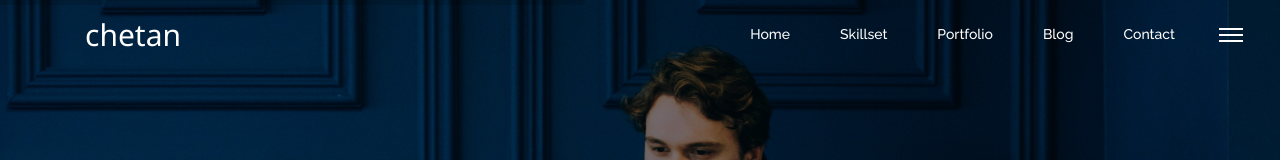
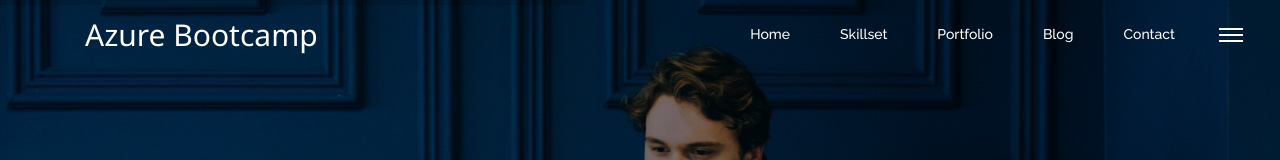
Before and after one commit to Chetan36/ChetanWeb, a website: page public/index.html in a window 1280 px wide. Shown: the top 160 px of the page. Drawn offline with nearby package versions, Linux system fonts and the light colour scheme; some packages are replaced by stand-ins of ours.

Commit message:
Just a small change for demo

```diff
--- a/public/index.html
+++ b/public/index.html
@@ -61,7 +61,7 @@
       <div class="container">
          <a class="navbar-brand" href="index.html">
          <!-- <img src="images/logo-transparent.png" alt="logo"> -->
-         <h3 style="color: white; font-family: 'Segoe UI', Tahoma, Geneva, Verdana, sans-serif">chetan</h3>
+         <h3 style="color: white; font-family: 'Segoe UI', Tahoma, Geneva, Verdana, sans-serif">Azure Bootcamp</h3>
          </a>
          <button class="navbar-toggler navbar-toggler-right collapsed" type="button" data-toggle="collapse" data-target="#xenav">
             <span> </span>
```
